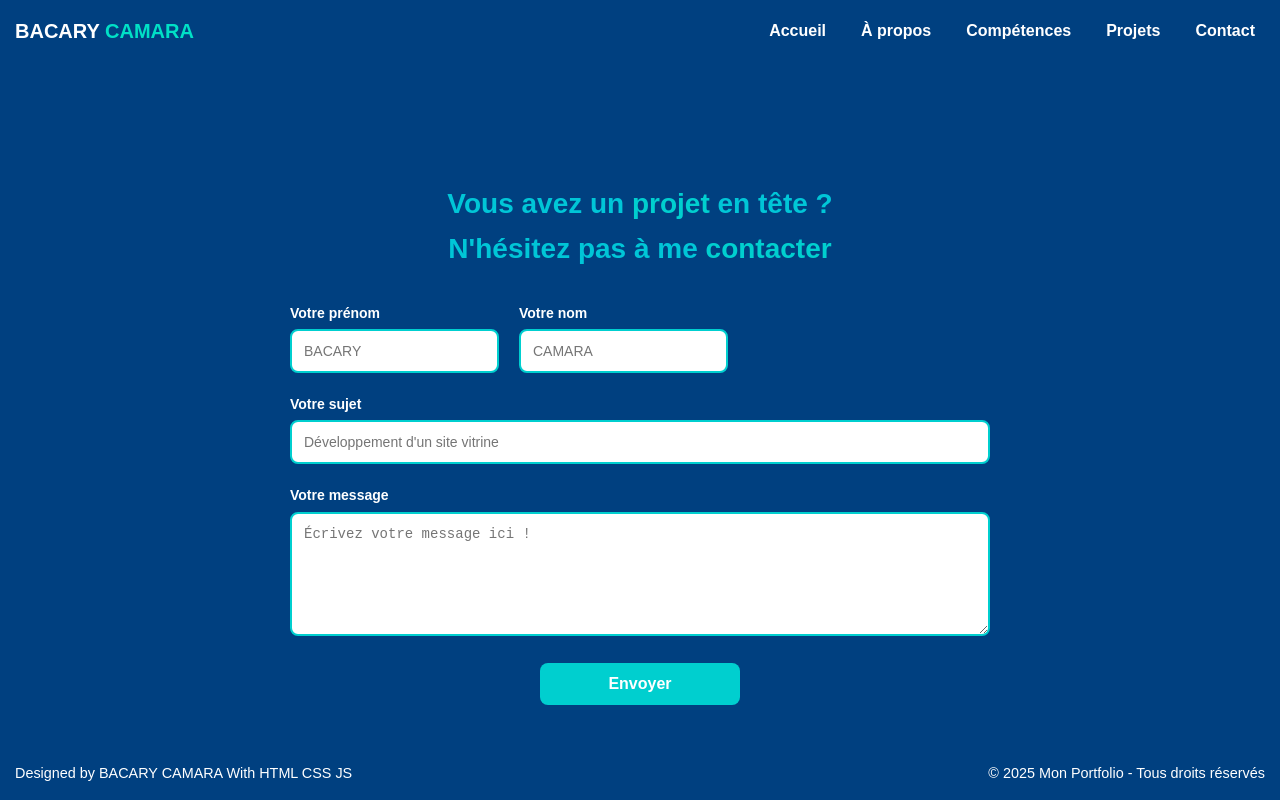
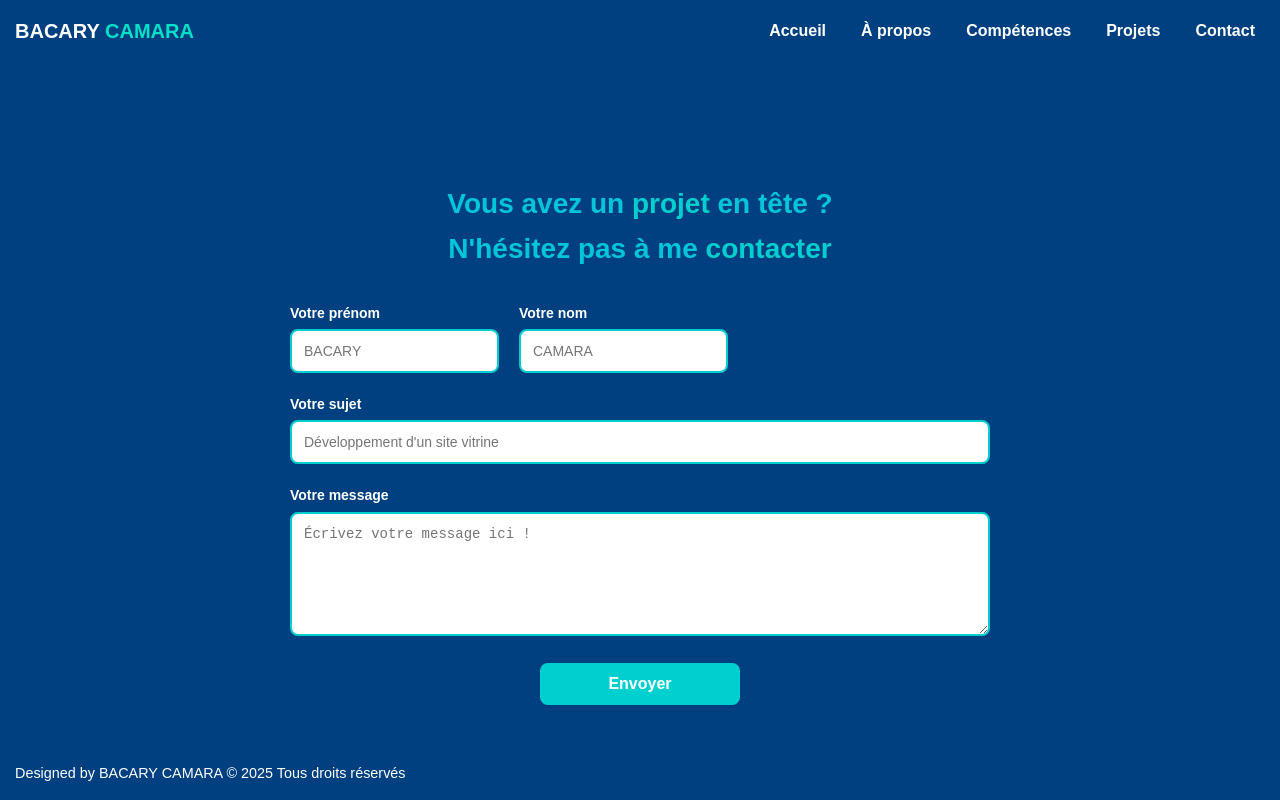
Before and after one commit to bacarycamara/bacarycamara.github.io, a plain HTML site: page contact.html in a window 1280 px wide. Drawn offline with Linux system fonts and the light colour scheme.

Commit message:
Update contact.html

```diff
--- a/contact.html
+++ b/contact.html
@@ -53,10 +53,10 @@
     </section>
 
     <footer>
-        <p class="gauche">Designed by BACARY CAMARA With HTML CSS JS </p>
-        <p>© 2025 Mon Portfolio - Tous droits réservés</p>
+        <p class="gauche">Designed by BACARY CAMARA © 2025 Tous droits réservés</p>
     </footer>
 
 </body>
 
+
 </html>
```
